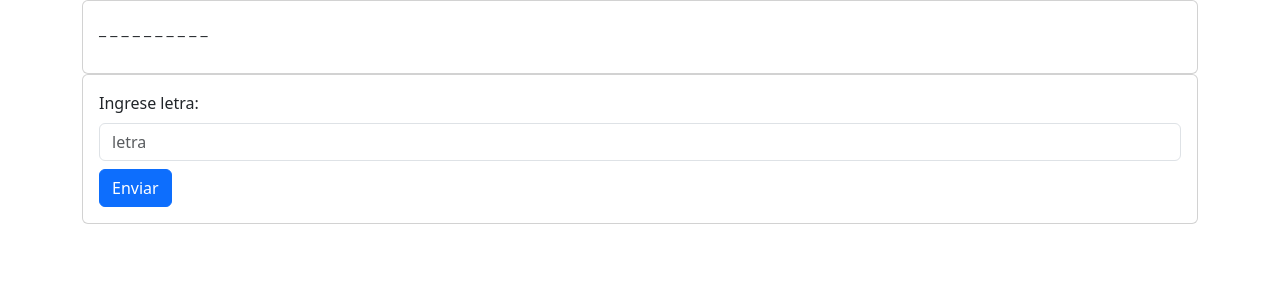
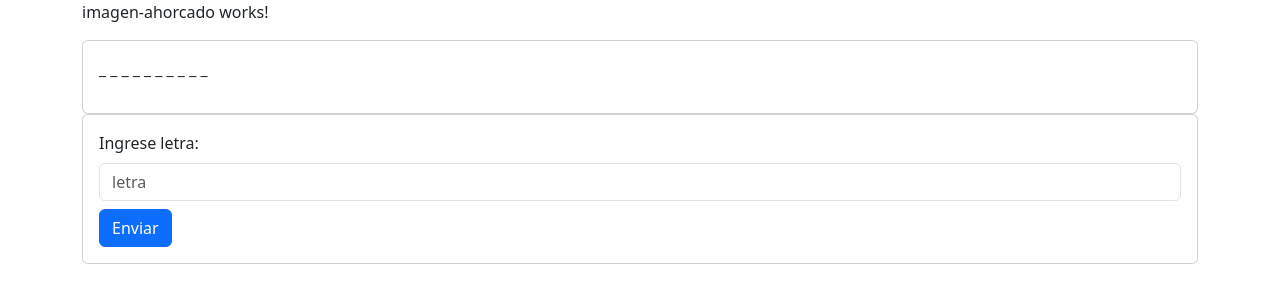
Before and after one commit to avillaq/Juego-Ahorcado, an Angular app: page / in a window 1280 px wide. Shown: the top 302 px of the page. Built offline with nearby package versions, Linux system fonts and the light colour scheme.

Commit message:
Importamos el nuevo componente en el componente principal

```diff
--- a/src/app/app.component.html
+++ b/src/app/app.component.html
@@ -1,4 +1,4 @@
 <div class="container">
+    <app-imagen-ahorcado></app-imagen-ahorcado>
     <app-tablero></app-tablero>
-
 </div>
--- a/src/app/app.component.ts
+++ b/src/app/app.component.ts
@@ -1,11 +1,12 @@
 import { Component } from '@angular/core';
 import { RouterOutlet } from '@angular/router';
 import { TableroComponent } from './tablero/tablero.component';
+import { ImagenAhorcadoComponent } from './imagen-ahorcado/imagen-ahorcado.component';
 
 @Component({
   selector: 'app-root',
   standalone: true,
-  imports: [RouterOutlet, TableroComponent],
+  imports: [RouterOutlet, TableroComponent, ImagenAhorcadoComponent],
   templateUrl: './app.component.html',
   styleUrl: './app.component.css'
 })
```
